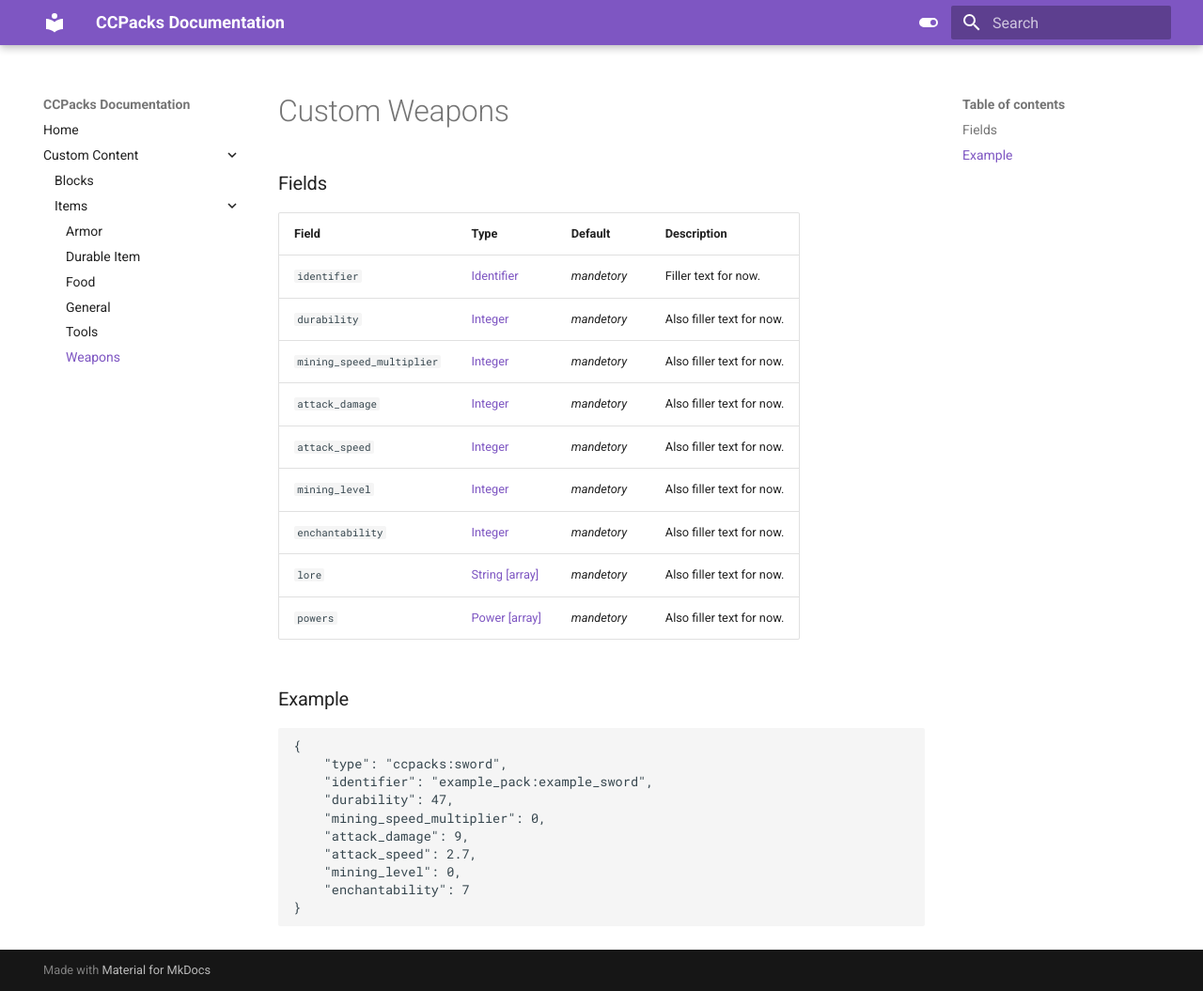
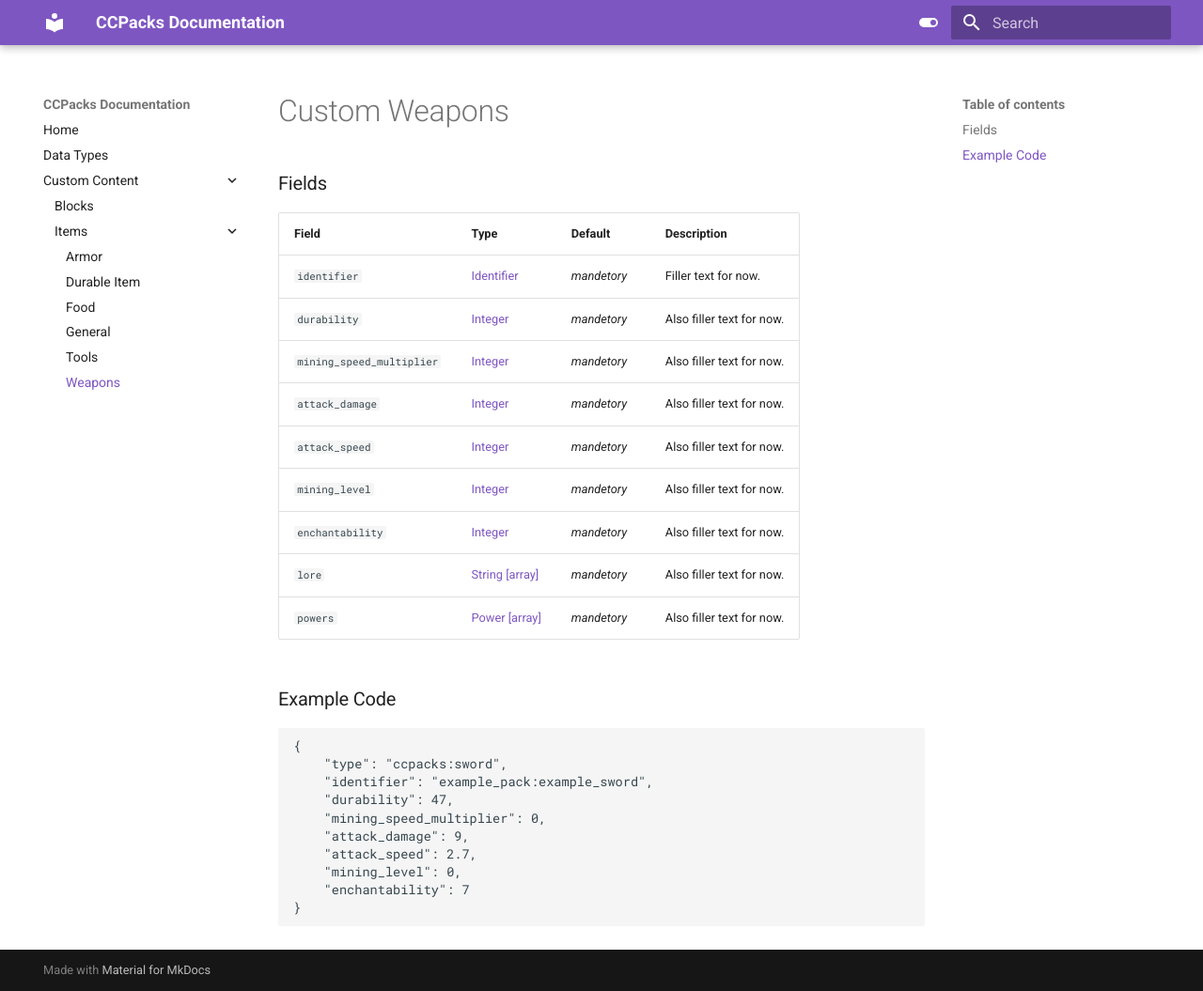
Before and after one commit to eggohito/CCPacks-Documentation, an MkDocs documentation site: the page built from docs/item/weapons.md, in a window 1280 px wide and 1055 px high. Shown: the whole window at 94% size. Built offline with MkDocs 1.6.1 and Material for MkDocs 9.7.7, drawn with Linux system fonts in a browser that asks for light colours.

Commit message:
Small changes

````diff
--- a/docs/item/weapons.md
+++ b/docs/item/weapons.md
@@ -14,7 +14,7 @@ Field  | Type | Default | Description
 `lore` | [String [array]](../data_types/integer.md) | _mandetory_ | Also filler text for now.
 `powers` | [Power [array]](../data_types/integer.md) | _mandetory_ | Also filler text for now.
 
-### Example
+### Example Code
 
 ```json
 {
--- a/mkdocs.yml
+++ b/mkdocs.yml
@@ -1,6 +1,7 @@
 site_name: CCPacks Documentation
 nav:
     - Home: index.md
+    - Data Types: data_types.md
     - Custom Content:
       - Blocks: blocks.md
       - Items:
````
